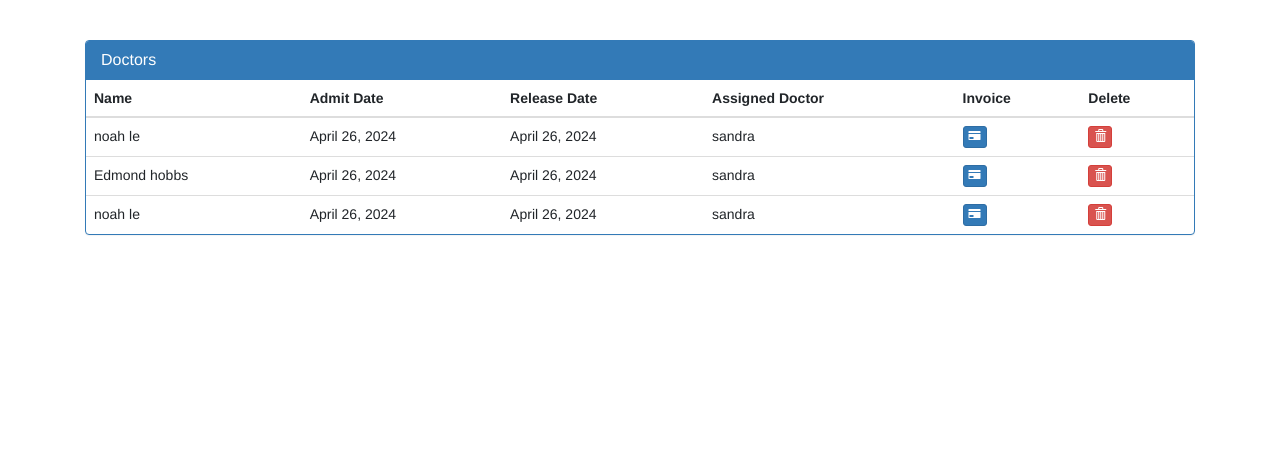
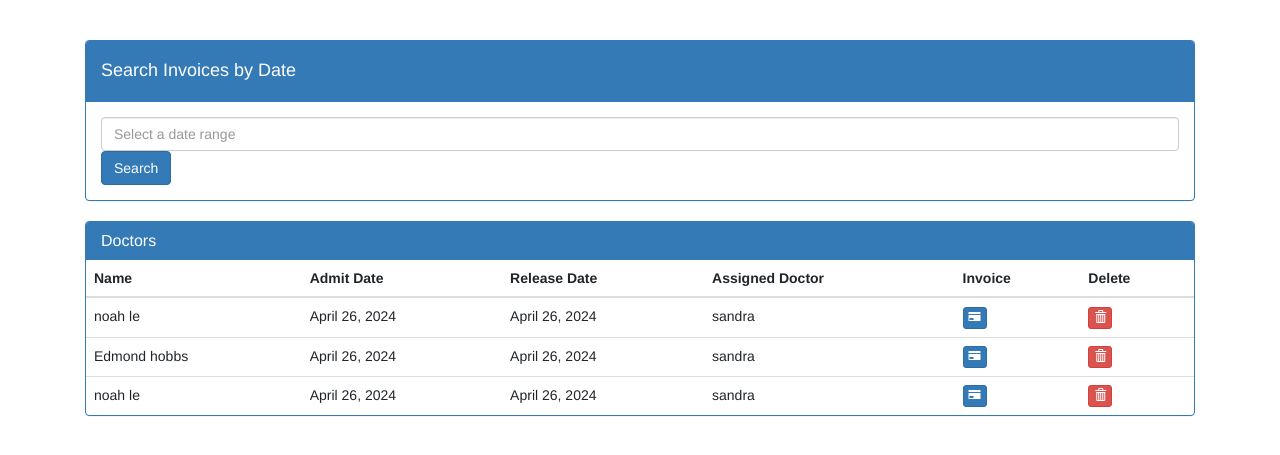
Before and after one commit to sandra-saah/SmartcareAppProject-Final, a Django app: page /admin-invoice in a window 1280 px wide. Shown: the part 145-600 px from the top of the page. Run offline with Django 4.2, Linux system fonts and the light colour scheme; a user stored in the database is signed in; data comes from the database, SQL or seed files in the repository; both versions use the stored data as it was after the commit; some libraries are stand-ins or nearby versions.

Commit message:
admin turnover invoice added

```diff
--- a/SmartcareProject/accounts/views.py
+++ b/SmartcareProject/accounts/views.py
@@ -718,8 +718,30 @@ def download_pdf_view(request,pk):
 @login_required(login_url='adminlogin')
 @user_passes_test(is_admin)
 def admin_invoice_view(request):
-    invoices=models.PatientDischargeDetails.objects.all().filter()
-    return render(request,'smartcare/admin_view_invoice.html',{'invoices':invoices})
+    date_range = request.GET.get('daterange', None)
+    invoices = models.PatientDischargeDetails.objects.all()  # all invoice created
+
+    if date_range:
+        try:
+            # Split the date range into start and end dates
+            start_date_str, end_date_str = date_range.split(' - ')
+            start_date = datetime.strptime(start_date_str, '%d/%m/%Y')
+            end_date = datetime.strptime(end_date_str, '%d/%m/%Y')
+
+            # Filter invoices based on the date
+            invoices = invoices.filter(
+                admitDate__gte=start_date,
+                releaseDate__lte=end_date
+            )
+        except ValueError:
+            # Handle invalid date format
+            messages.error(request, "Invalid date range format. Please use DD/MM/YYYY.")
+
+    context = {
+        'invoices': invoices,
+    }
+
+    return render(request, 'smartcare/admin_view_invoice.html', context)
 
 
 @login_required(login_url='adminlogin')
--- a/SmartcareProject/templates/smartcare/admin_view_invoice.html
+++ b/SmartcareProject/templates/smartcare/admin_view_invoice.html
@@ -1,20 +1,49 @@
 {% extends 'smartcare/admin_base.html' %}
 {% block content %}
 {%load static%}
-
 <head>
   <link href="//netdna.bootstrapcdn.com/bootstrap/3.0.0/css/bootstrap.min.css" rel="stylesheet" id="bootstrap-css">
   <script src="//netdna.bootstrapcdn.com/bootstrap/3.0.0/js/bootstrap.min.js"></script>
   <script src="//code.jquery.com/jquery-1.11.1.min.js"></script>
 
+  <!-- date range scripts -->
+  <script src="https://cdnjs.cloudflare.com/ajax/libs/moment.js/2.29.1/moment.min.js"></script>
+  <script src="https://cdn.jsdelivr.net/npm/daterangepicker/daterangepicker.min.js"></script>
+  <link href="https://cdn.jsdelivr.net/npm/daterangepicker/daterangepicker.css" rel="stylesheet">
+
 </head>
+<div class="container">
+  <div class="panel panel-primary">
+    <div class="panel-heading">
+      <h4>Search Invoices by Date</h4>
+    </div>
+    <div class="panel-body">
+      <!-- Form with a date range picker -->
+      <form action="" method="GET">
+        <!-- Retrieve the selected date range from the GET parameter -->
+        {% with daterange=request.GET.daterange %}
+        <input type="text" name="daterange" class="form-control"
+               value="{{ daterange }}"
+               placeholder="Select a date range" />  <!-- Default placeholder -->
+        {% endwith %}
+
+        <!-- Search button -->
+        <button type="submit" class="btn btn-primary">Search</button>
+      </form>
+    </div>
+  </div>
+</div>
+
 
 <div class="container">
   <div class="panel panel-primary">
     <div class="panel-heading">
       <h6 class="panel-title">Doctors</h6>
     </div>
+
     <table class="table table-hover" id="dev-table">
+
+
       <thead>
         <tr>
 
@@ -28,14 +57,12 @@
       </thead>
       {% for i in invoices %}
       <tr>
-
         <td> {{i.patientName}}</td>
         <td>{{i.admitDate}}</td>
         <td>{{i.releaseDate}}</td>
         <td>{{i.assignedDoctorName}}</td>
         <td><a class="btn btn-primary btn-xs" href="{% url 'download-pdf' i.patientId  %}"><span class="glyphicon glyphicon-credit-card"></span></a></td>
         <td><a class="btn btn-danger btn-xs" href="{% url 'delete-invoice-smartcare' i.id  %}"><span class="glyphicon glyphicon-trash"></span></a></td>
-
       </tr>
       {% endfor %}
     </table>
@@ -43,4 +70,34 @@
 </div>
 
 
-{% endblock content %}
+<!-- add the date functionality -->
+<!-- <script>
+  $(function() {
+    $('input[name="daterange"]').daterangepicker({
+      locale: {
+        format: 'DD/MM/YYYY',  // Ensure correct date format
+      },
+      autoUpdateInput: false,  // Keep input empty until a date is selected
+      opens: 'left',  // Direction the calendar opens
+    }, function(start, end) {
+      // When a new date range is selected, update the input field
+      $('input[name="daterange"]').val(start.format('DD/MM/YYYY') + ' - ' + end.format('DD/MM/YYYY'));
+    });
+  });
+  </script>
+   -->
+   <script>
+    $(function() {
+      $('input[name="daterange"]').daterangepicker({
+        locale: {
+          format: 'DD/MM/YYYY',
+        },
+        autoUpdateInput: true,  // Automatically update the input when a date is selected
+        opens: 'left',
+      }, function(start, end) {
+        // Update the input field with the selected date range
+        $('input[name="daterange"]').val(start.format('DD/MM/YYYY') + ' - ' + end.format('DD/MM/YYYY'));
+      });
+    });
+    </script>
+    {% endblock content %}
```
Also changed, not shown: SmartcareProject/db.sqlite3.
